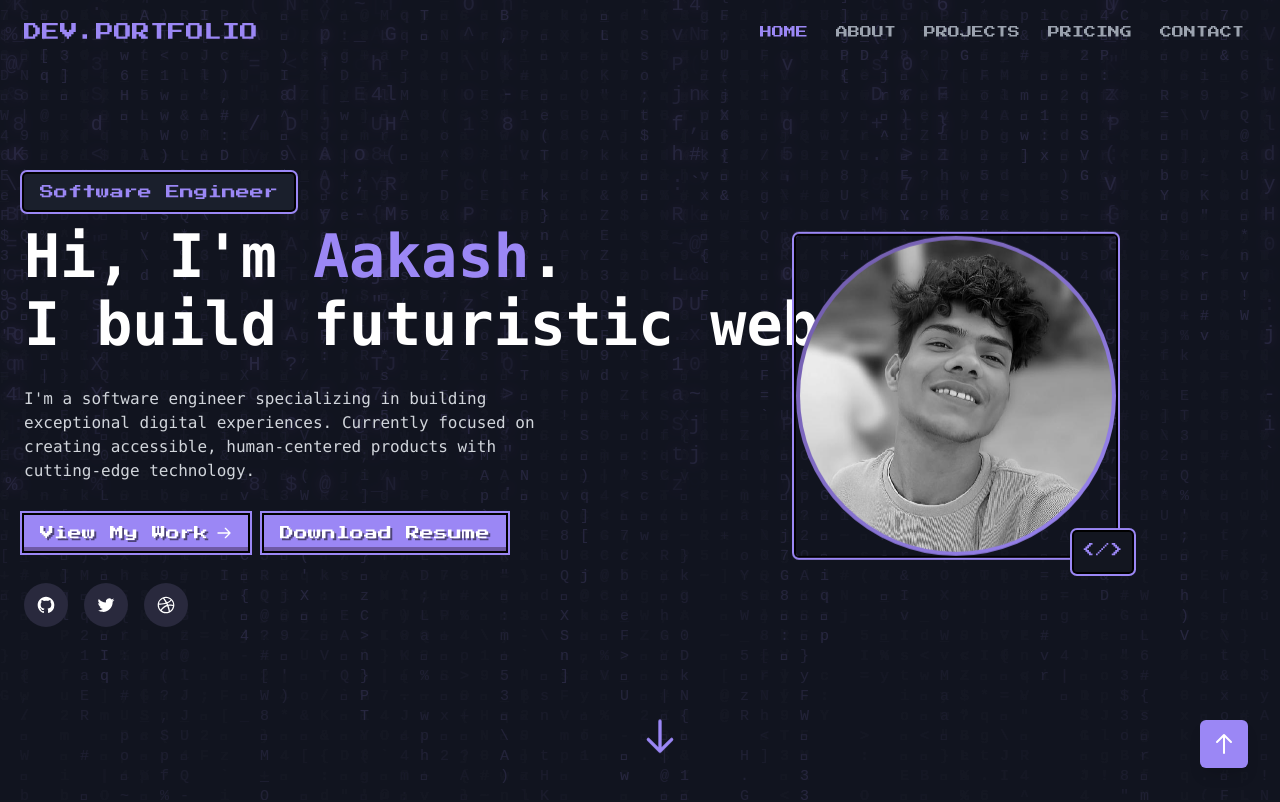
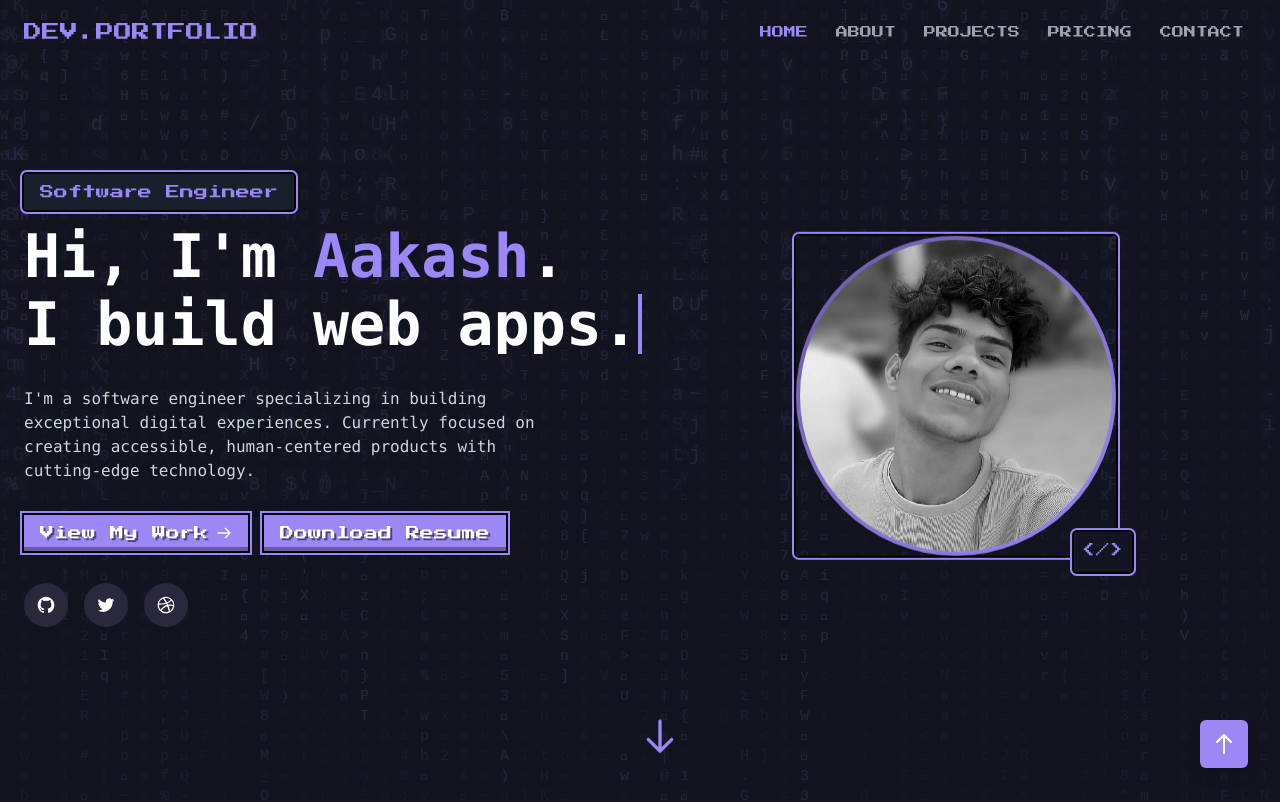
Before and after one commit to aakashtiwari-dev/Aakash-Portfolio, a React (Vite) app: page / in a window 1280 px wide. Shown: the top 802 px of the page. Built offline with nearby package versions, Linux system fonts and the light colour scheme.

Commit message:
Visual edit in Lovable
Edited UI in Lovable

```diff
--- a/src/components/HeroSection.tsx
+++ b/src/components/HeroSection.tsx
@@ -44,7 +44,7 @@ const HeroSection = () => {
             <h1 className="text-4xl md:text-5xl lg:text-6xl font-bold mb-6">
               <span className="block mb-2">Hi, I'm <span className="text-pixel-purple">Aakash</span>.</span>
               <div className="typing-container">
-                <span className="typing-text block">I build futuristic web apps.</span>
+                <span className="typing-text block">I build web apps.</span>
               </div>
             </h1>
 
```
